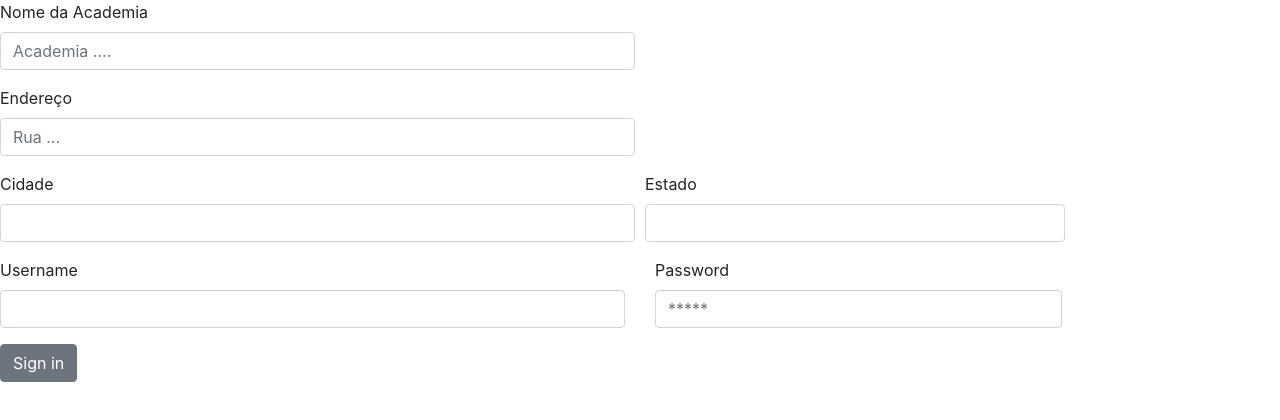
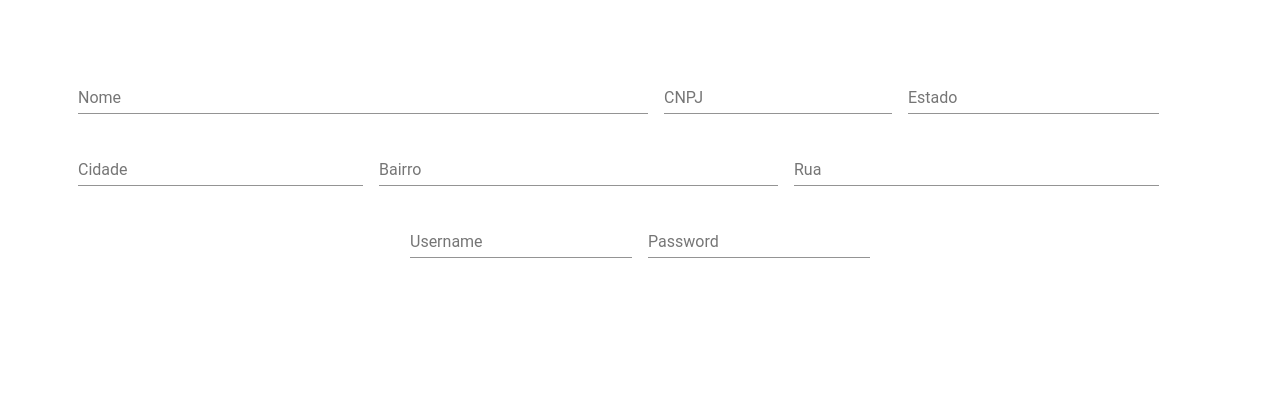
Before and after one commit to RaphaelDoBu/Minha-Academia-FrontEnd, a React (Create React App) app: page /inscreva-se in a window 1280 px wide. Shown: the top 420 px of the page. Built offline with nearby package versions, Linux system fonts and the light colour scheme.

Commit message:
novo formulario de cadastro de academia

```diff
--- a/package.json
+++ b/package.json
@@ -3,6 +3,7 @@
   "version": "0.1.0",
   "private": true,
   "dependencies": {
+    "@material-ui/core": "^3.2.2",
     "bootstrap": "^4.1.3",
     "react": "^16.5.2",
     "react-dom": "^16.5.2",
--- a/src/components/Cadastro-Academia/cadastro-academia.jsx
+++ b/src/components/Cadastro-Academia/cadastro-academia.jsx
@@ -1,59 +1,131 @@
 import React, { Component } from 'react';
-import { Col, Row, Button, Form, FormGroup, Label, Input} from 'reactstrap';
+import { Col, Row, Button, Form, FormGroup, Label, Input, FormText } from 'reactstrap';
+import PropTypes from 'prop-types';
+import classNames from 'classnames';
+import { withStyles } from '@material-ui/core/styles';
+import MenuItem from '@material-ui/core/MenuItem';
+import TextField from '@material-ui/core/TextField';
+
+const styles = theme => ({
+    container: {
+      display: 'flex',
+      flexWrap: 'wrap',
+
+    },
+    textField: {
+      marginLeft: theme.spacing.unit,
+      marginRight: theme.spacing.unit,
+
+    },
+
+    withoutLabel: {
+        marginTop: theme.spacing.unit * 3,
+      },
+  });
+
 
 class CadastroAcademia extends Component {
+    state = {
+        nome: '',
+        cnpj: '',
+        estado: '',
+        cidade: '',
+        Bairro: '',
+        rua: '',
+        username: '',
+        password: '',
+    };
+
+handleChange = name => event => {
+    this.setState({
+        [name]: event.target.value,
+    });
+};
   render() {
+    const { classes } = this.props;
+
     return (
-        <Form horizontal>
-            <Row form>
-                <Col md={6}>
-                    <FormGroup>
-                    <Label for="nomeAcademia">Nome da Academia</Label>
-                    <Input type="nome" name="nome" id="nome" placeholder="Academia ...." />
-                    </FormGroup>
-                </Col>
-            </Row>
-            <Row form>
-                <Col md={6}>
-                    <FormGroup>
-                    <Label for="endereco">Endereço</Label>
-                    <Input type="text" name="endereco" id="endereco" placeholder="Rua ..."/>
-                    </FormGroup>
-                </Col>
-            </Row>
-            <Row form>
-                <Col md={6}>
-                    <FormGroup>
-                    <Label for="cidade">Cidade</Label>
-                    <Input type="text" name="cidade" id="cidade"/>
-                    </FormGroup>
-                </Col>
-                <Col md={4}>
-                    <FormGroup>
-                    <Label for="estado">Estado</Label>
-                    <Input type="text" name="estado" id="estado"/>
-                    </FormGroup>
-                </Col>
-            </Row>
-            <Row>
-                <Col md={6}>
-                    <FormGroup>
-                    <Label for="username">Username</Label>
-                    <Input type="text" name="username" id="username"/>
-                    </FormGroup>
-                </Col>
-                <Col md={4}>
-                    <FormGroup>
-                    <Label for="password">Password</Label>
-                    <Input type="password" name="password" id="examplePassword" placeholder="*****" />
-                    </FormGroup>
-                </Col>
-            </Row>
-            <Button>Sign in</Button>
-        </Form>
+        <div className="container">
+            <div className="row" style={{ paddingTop: '50px' }}>
+                <div className="col"></div>
+                <form className={classes.container} noValidate autoComplete="off">
 
+                <TextField
+                    id="standard-nae"
+                    label="Nome"
+                    style={{ width: '50%' }}
+                    className={classes.textField}
+                    value={this.state.name}
+                    onChange={this.handleChange('name')}
+                    margin="normal"
+                />
+                <TextField
+                    id="standard-uncontrolled"
+                    label="CNPJ"
+                    style={{ width: '20%' }}
+                    className={classes.textField}
+                    margin="normal"
+                    type="number"
+                />
+
+                <TextField
+                    id="standard-required"
+                    label="Estado"
+                    style={{ width: '22%' }}
+                    className={classes.textField}
+                    margin="normal"
+                />
+                <TextField
+                    id="standard-error"
+                    label="Cidade"
+                    style={{ width: '25%' }}
+                    className={classes.textField}
+                    margin="normal"
+                />
+                <TextField
+                    id="standard-disabled"
+                    label="Bairro"
+                    style={{ width: '35%' }}
+                    className={classes.textField}
+                    margin="normal"
+                />
+                <TextField
+                    id="standard-password-input"
+                    label="Rua"
+                    style={{ width: '32%' }}
+                    className={classes.textField}
+                    autoComplete="current-password"
+                    margin="normal"
+                />
+                <div className="container" style={{ textAlign: 'center' }}>
+                    <TextField
+                        id="standard-password-input"
+                        label="Username"
+                        style={{ width: '20%' }}
+                        className={classes.textField}
+                        autoComplete="current-password"
+                        margin="normal"
+                    />
+                    <TextField
+                        id="standard-password-input"
+                        label="Password"
+                        style={{ width: '20%' }}
+                        className={classes.textField}
+                        type="password"
+                        autoComplete="current-password"
+                        margin="normal"
+                    />
+                </div>
+
+            </form>
+            <div className="col"></div>
+        </div>
+    </div>
     );
   }
 }
+CadastroAcademia.propTypes = {
+    classes: PropTypes.object.isRequired,
+  };
 
-export default CadastroAcademia;
+export default withStyles(styles)(CadastroAcademia);
--- a/src/components/Login/login.jsx
+++ b/src/components/Login/login.jsx
@@ -1,11 +1,12 @@
 import React, { Component } from 'react';
+import CadastroAcademia from '../Cadastro-Academia/cadastro-academia';
+import { BrowserRouter, NavLink, Switch, Route, Redirect } from 'react-router-dom';
 
 class Login extends Component {
 
     constructor() {
         super();
         this.handleSubmit = this.handleSubmit.bind(this);
-        this.handleSignUpSubmit = this.handleSignUpSubmit.bind(this);
         this.handleUsernameChange = this.handleUsernameChange.bind(this);
         this.handlePasswordChange = this.handlePasswordChange.bind(this);
 
@@ -25,79 +26,6 @@ class Login extends Component {
 
     static displayName = 'ui-LoginForm'
 
-    // componentDidMount() {
-    //     this.verifytoken();
-    // }
-
-    // verifytoken() {
-    //     let url = 'http://localhost:3005/auth/verifytoken';
-    //     let token = localStorage.getItem('DD101_TOKEN');
-
-    //     if (!token) {
-    //         this.setState({
-    //             error: 'No token defined. Please Login.'
-    //         })
-    //     }
-
-    //     fetch(url, {
-    //         method: "GET",
-    //         body: undefined,
-    //         headers: {
-    //             "Content-Type": "application/json",
-    //             "authorization": `Bearer ${token}`
-    //         }
-    //     }).then(response => response.json())
-    //         .then(responseJson => {
-    //             if (responseJson.success) {
-    //                 this.setState({
-    //                     logged: responseJson.success,
-    //                     error: undefined
-    //                 })
-    //                 this.loadUsers()
-    //             } else {
-    //                 this.setState({
-    //                     error: responseJson.error.message
-    //                 })
-    //             }
-    //         }).catch(err => this.setState({ error: err }));
-    // }
-
-    // loadUsers() {
-    //     let url = 'http://localhost:3005/users/listusers';
-    //     let token = localStorage.getItem('DD101_TOKEN');
-    //     if (!token) {
-    //         this.setState({
-    //             error: 'No token defined. Please Login.'
-    //         })
-    //         return
-    //     }
-
-    //     fetch(url, {
-    //         method: "POST",
-    //         body: undefined,
-    //         headers: {
-    //             "Content-Type": "application/json",
-    //             "authorization": `Bearer ${token}`
-    //         }
-    //     }).then(response => response.json())
-    //         .then(responseJson => {
-    //             this.setState({
-    //                 users: responseJson.data,
-    //                 error: undefined
-    //             })
-    //         }).catch(err => this.setState({ error: err }));
-    // }
-
-    showAuthorizedArea() {
-        if (this.state.logged) {
-            return (
-                <div>
-                    <button type="button" className="btn btn-primary btn-block" data-toggle="modal" data-target="#authenticatedModal" data-whatever="@mdo" >Call Authenticated only API</button>
-                    <small id="emailHelp" className="form-text text-muted">Only registered and logged users can call and see the list. Plese click the button above to call the API.</small>
-                </div>
-            );
-        }
-    }
 
     /*
     Register Form area
@@ -155,6 +83,7 @@ class Login extends Component {
                 password: this.state.password
             }
         };
+        console.log(JSON.stringify(dataToSend))
         let url = 'http://localhost:4005/auth/login';
 
         fetch(url, {
@@ -197,98 +126,6 @@ class Login extends Component {
     render() {
         return (
             <div className="container">
-                {/* Begin Modal Register Form */}
-                <div className="modal fade" id="signupModel" tabIndex="-1" role="dialog" aria-labelledby="signupModelLabel" aria-hidden="true">
-                    <div className="modal-dialog" role="document">
-                        <div className="modal-content">
-                            <div className="modal-header">
-                                <h5 className="modal-title" id="signupModelLabel">Registration Form</h5>
-                                <button type="button" className="close" data-dismiss="modal" aria-label="Close">
-                                    <span aria-hidden="true">&times;</span>
-                                </button>
-                            </div>
-                            <div className="modal-body">
-
-                                {
-                                    this.state.signUp.success !== undefined ? (
-                                        this.state.signUp.success === true ?
-                                            <div className="alert alert-success" role="alert">
-                                                {this.state.signUp.message}
-                                            </div>
-                                            :
-                                            <div className="alert alert-danger" role="alert">
-                                                {this.state.signUp.message}
-                                            </div>
-                                    ) : ''
-                                }
-
-                                <form onSubmit={this.handleSignUpSubmit}>
-                                    <div className="form-group">
-                                        <label htmlFor="recipient-name" className="form-control-label">Name</label>
-                                        <input type="text" ref="username" className="form-control" id="username" />
-                                    </div>
-                                    <div className="form-group">
-                                        <label htmlFor="username" className="form-control-label">Username</label>
-                                        <input type="text" ref="username" className="form-control" id="username" />
-                                    </div>
-                                    <div className="form-group">
-                                        <label htmlFor="message-text" className="form-control-label">Password:</label>
-                                        <input type="password" ref="password" className="form-control" id="password" />
-                                    </div>
-                                    <div className="modal-footer">
-                                        <button type="button" className="btn btn-secondary" data-dismiss="modal">Close</button>
-                                        <button type="submit" className="btn btn-primary">Register</button>
-                                    </div>
-                                </form>
-                            </div>
-                        </div>
-                    </div>
-                </div>
-                {/* Begin Modal Register Form */}
-
-                {/* Begin Modal List Authenticad List  */}
-
-                <div className="modal fade" id="authenticatedModal" tabIndex="-1" role="dialog" aria-labelledby="authenticatedModalLabel" aria-hidden="true">
-                    <div className="modal-dialog" role="document">
-                        <div className="modal-content">
-                            <div className="modal-header">
-                                <h5 className="modal-title" id="authenticatedModalLabel">Only Authenticated Users can see this list!</h5>
-                            </div>
-                            <div className="modal-body">
-
-                                <div className="list-group">
-
-                                    {
-                                        /**
-                                         * List the users when authenticated
-                                         */
-                                        (this.state.users !== undefined && this.error === undefined) ? (
-                                            this.state.users.map((user) => (
-                                                <a key={user.userData} href="#" className="list-group-item list-group-item-action flex-column align-items-start">
-                                                    <div className="d-flex w-100 justify-content-between">
-                                                        <h5 className="mb-1">Name: {user.name}</h5>
-                                                        <small>01/09/2017</small>
-                                                    </div>
-                                                    <p className="mb-1">E-mail: {user.username}</p>
-                                                    <small>Password (Should never do that)</small>
-                                                </a>
-                                            ))
-                                        ) : this.state.error
-                                    }
-                                </div>
-
-                            </div>
-                            <div className="modal-footer">
-                                <button type="button" className="btn btn-secondary btn-block" data-dismiss="modal">Close</button>
-
-                            </div>
-                        </div>
-                    </div>
-                </div>
-
-                {/* End Modal List Authenticad List */}
-
-
                 {/* Begin Login Form */}
                 <div className="row" style={{ paddingTop: '50px' }}>
                     <div className="col">
@@ -313,13 +150,18 @@ class Login extends Component {
                                         </label>
                                     </div>
                                     <button type="submit" className="btn btn-primary btn-block">Login</button>
-                                    <small id="emailHelp" className="form-text text-muted">If you are not registered. Plese <a href="#" data-toggle="modal" data-target="#signupModel" data-whatever="@mdo" >Signup</a></small>
-                                    <br />
-                                    {
-                                        this.showAuthorizedArea()
-                                    }
+                                    <small id="emailHelp" className="form-text text-muted">If you are not registered. Plese
+
+                                    <NavLink to="/inscreva-se"><a>Signup</a></NavLink>
+                                    </small>
                                 </form>
-
+                            <BrowserRouter>
+                                <div>
+                                <Switch>
+                                    <Route path="/inscreva-se" component={CadastroAcademia} />
+                                </Switch>
+                                </div>
+                            </BrowserRouter>
 
                             </div>
                         </div>
```
Also changed, not shown: 1 other file (tests, documents, lock files or other folders).
